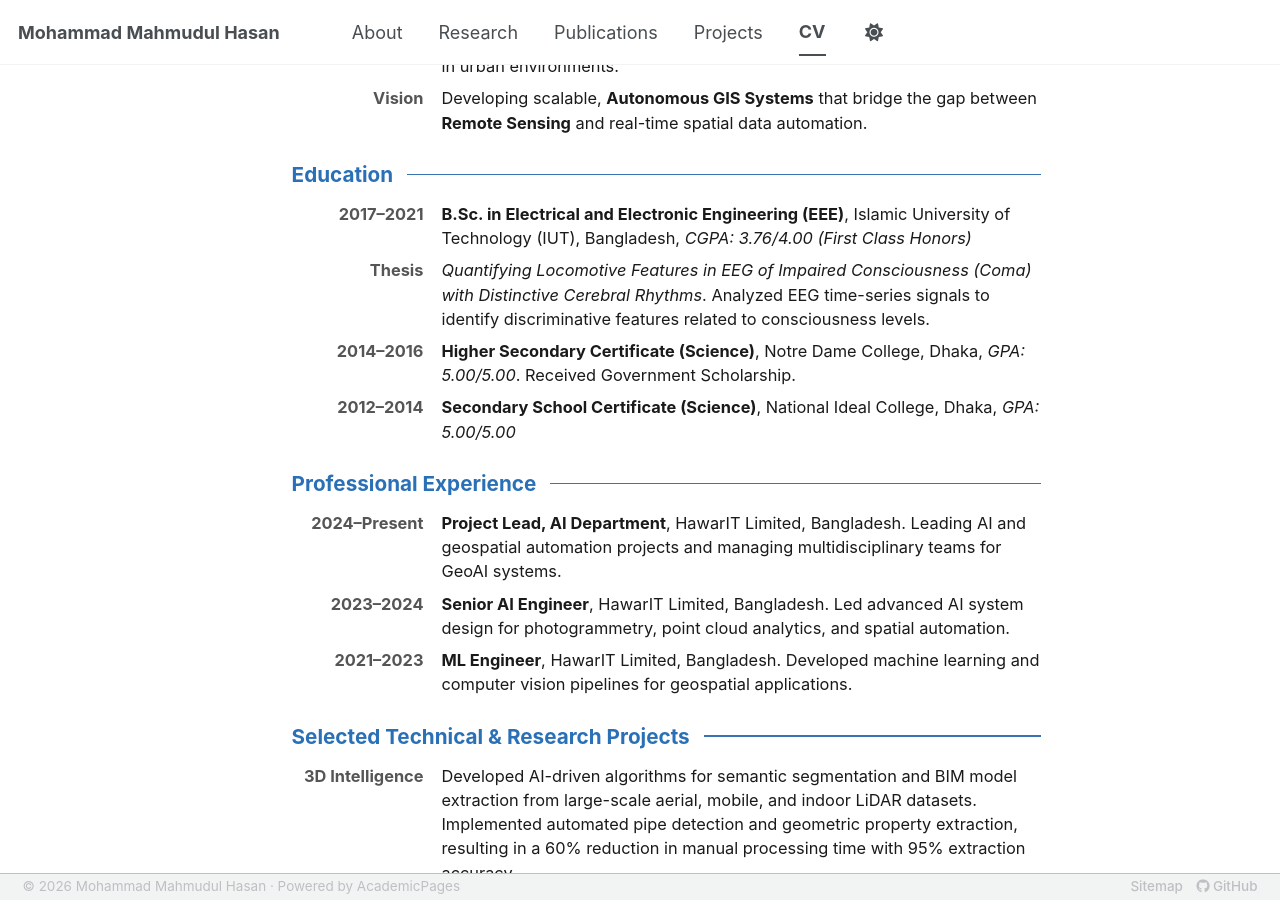
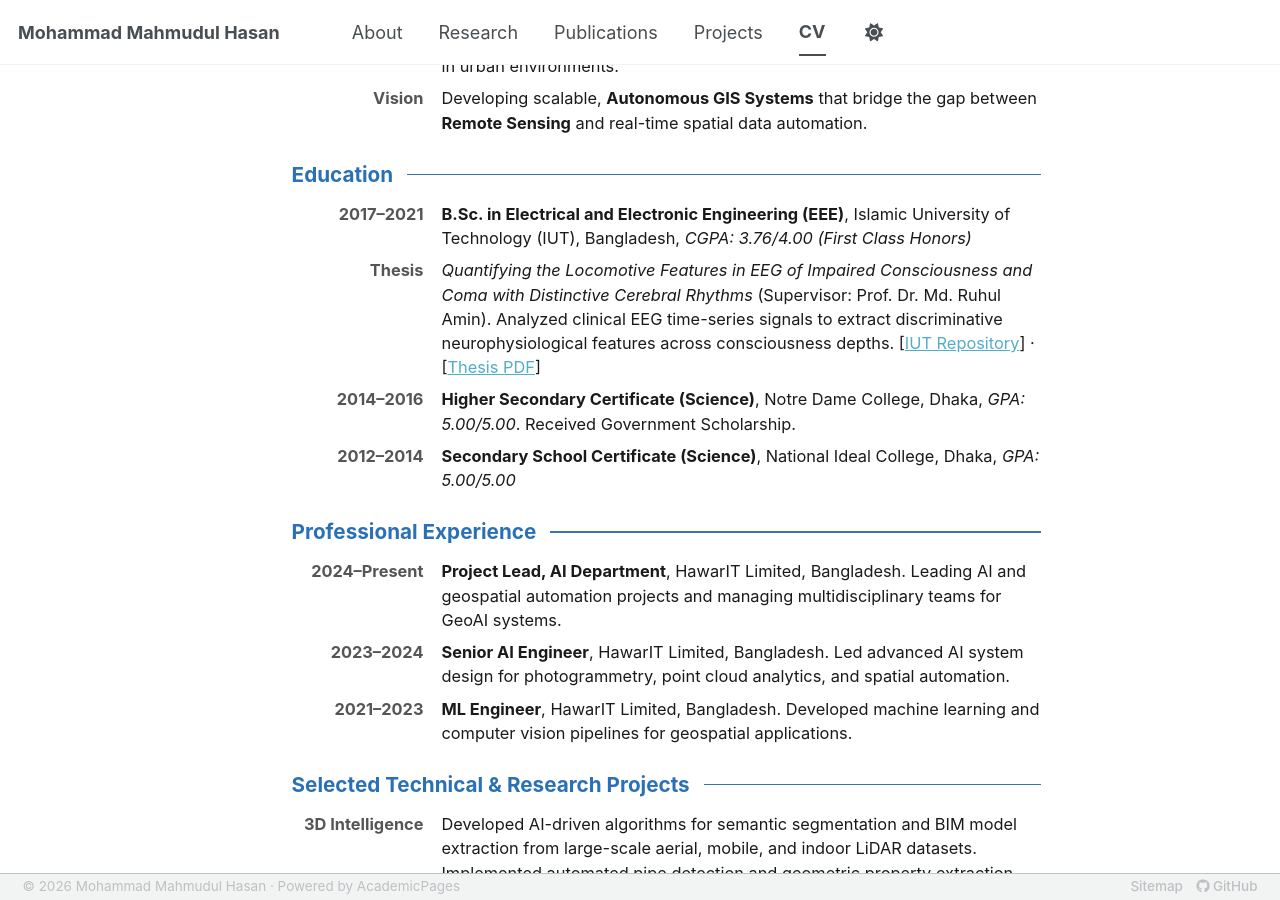
Before and after one commit to fahome10bd/fahome10bd.github.io, a Jekyll site: the page built from _pages/cv.md, in a window 1280 px wide and 900 px high, scrolled down 545 px. Built offline with Jekyll 4.4.1, drawn with Linux system fonts in a browser that asks for light colours; a style sheet for code colours, icons or effects is not loaded.

Commit message:
Integrate B.Sc. undergraduate thesis PDF and IUT institutional repository links

```diff
--- a/_pages/cv.md
+++ b/_pages/cv.md
@@ -293,7 +293,8 @@ redirect_from:
   <div class="mcv-entry">
     <div class="mcv-entry-left">Thesis</div>
     <div class="mcv-entry-right">
-      <em>Quantifying Locomotive Features in EEG of Impaired Consciousness (Coma) with Distinctive Cerebral Rhythms</em>. Analyzed EEG time-series signals to identify discriminative features related to consciousness levels.
+      <em>Quantifying the Locomotive Features in EEG of Impaired Consciousness and Coma with Distinctive Cerebral Rhythms</em> (Supervisor: Prof. Dr. Md. Ruhul Amin). Analyzed clinical EEG time-series signals to extract discriminative neurophysiological features across consciousness depths.
+      [<a href="https://repository.iutoic-dhaka.edu/items/e79be58c-22b4-4817-9329-05b0915d8160" target="_blank" rel="noopener noreferrer">IUT Repository</a>] &middot; [<a href="{{ '/files/Mohammad_Mahmudul_Hasan_BSc_Thesis.pdf' | relative_url }}" target="_blank" rel="noopener noreferrer">Thesis PDF</a>]
     </div>
   </div>
   <div class="mcv-entry">
```
Also changed, not shown: _pages/about.md (+1 -1 lines), _pages/research.md (+1 -1 lines), 1 other file.
